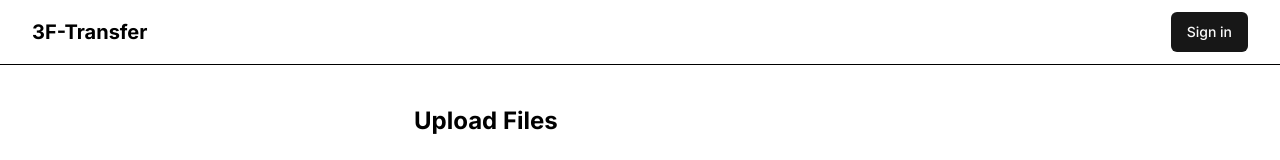
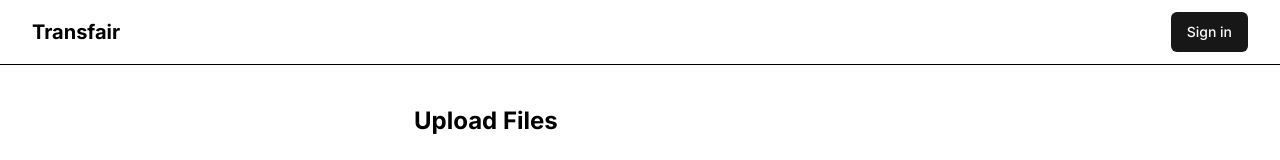
Before and after one commit to AlfGoto/transfair, a Next.js app: page / in a window 1280 px wide. Shown: the top 160 px of the page. Built offline with nearby package versions, Linux system fonts and the light colour scheme; no server answers.

Commit message:
feat: not-found and logout

```diff
--- a/src/app/[id]/page.tsx
+++ b/src/app/[id]/page.tsx
@@ -1,4 +1,5 @@
 import { FileDownloader } from "@/components/FileDownloader";
+import { notFound } from "next/navigation";
 
 export interface FileItem {
   id: string;
@@ -7,6 +8,7 @@
 }
 
 async function getFiles(id: string): Promise<FileItem[]> {
+  try {
     const res = await fetch(`${process.env.NEXT_PUBLIC_API_TRANSFER}/${id}`);
     const json = await res.json();
 
@@ -26,6 +28,10 @@
       })
     );
     return files;
+    // eslint-disable-next-line
+  } catch (e: any) {
+    notFound();
+  }
 }
 
 export default async function Page({ params }: { params: { id: string } }) {
--- /dev/null
+++ b/src/app/not-found.tsx
@@ -0,0 +1,47 @@
+import Link from "next/link";
+import { FileX2, Home } from "lucide-react";
+
+import { Button } from "@/components/ui/button";
+import {
+  Card,
+  CardContent,
+  CardDescription,
+  CardFooter,
+  CardHeader,
+  CardTitle,
+} from "@/components/ui/card";
+
+export default function NotFound() {
+  return (
+    <div className="w-full flex items-center justify-center p-4">
+      <Card className="mx-auto max-w-md shadow-lg">
+        <CardHeader className="text-center">
+          <div className="mx-auto mb-4 flex h-20 w-20 items-center justify-center rounded-full bg-muted">
+            <FileX2 className="h-10 w-10 text-muted-foreground" />
+          </div>
+          <CardTitle className="text-2xl">Download Link Not Found</CardTitle>
+          <CardDescription className="mt-2 text-base">
+            {
+              "The download link you're looking for doesn't exist or has expired."
+            }
+          </CardDescription>
+        </CardHeader>
+        <CardContent className="text-center text-muted-foreground">
+          <p>
+            {
+              "Please check the URL return to our homepage."
+            }
+          </p>
+        </CardContent>
+        <CardFooter className="flex justify-center pb-6">
+          <Button asChild size="lg">
+            <Link href="/" className="flex items-center gap-2">
+              <Home className="h-4 w-4" />
+              Homepage
+            </Link>
+          </Button>
+        </CardFooter>
+      </Card>
+    </div>
+  );
+}
--- a/src/components/FileUploader.tsx
+++ b/src/components/FileUploader.tsx
@@ -255,7 +255,7 @@
           <div className="mt-6 p-4 bg-green-100 border border-green-300 rounded-md">
             <p className="text-green-800 font-semibold mb-2">Envoi réussi !</p>
             <p className="text-sm text-green-700 mb-2">
-              Your files are available at :
+              Your files are available for 7 days at :
             </p>
             <div className="flex items-center space-x-2">
               <Input
--- a/src/components/Header.tsx
+++ b/src/components/Header.tsx
@@ -1,7 +1,7 @@
 "use client";
 
-import { useSession, signIn } from "next-auth/react";
-import { usePathname, useRouter } from "next/navigation";
+import { useSession, signIn, signOut } from "next-auth/react";
+import { useRouter } from "next/navigation";
 import { Button } from "@/components/ui/button";
 import {
   DropdownMenu,
@@ -10,78 +10,20 @@
   DropdownMenuTrigger,
 } from "@/components/ui/dropdown-menu";
 import { Avatar, AvatarFallback, AvatarImage } from "@/components/ui/avatar";
-import { motion, AnimatePresence } from "framer-motion";
 
 export function Header() {
   const { data: session } = useSession();
-  const pathname = usePathname();
   const router = useRouter();
-
-  const isDisplay = pathname.startsWith("/display");
-
-  const titleVariants = {
-    enter: (direction: number) => ({
-      x: direction > 0 ? 100 : -100,
-      opacity: 0,
-    }),
-    center: {
-      zIndex: 1,
-      x: 0,
-      opacity: 1,
-    },
-    exit: (direction: number) => ({
-      zIndex: 0,
-      x: direction < 0 ? 100 : -100,
-      opacity: 0,
-    }),
-  };
-
-  const swipeConfidenceThreshold = 10000;
-  const swipePower = (offset: number, velocity: number) => {
-    return Math.abs(offset) * velocity;
-  };
-
-  const paginate = () => {
-    router.push(isDisplay ? "/" : "/display");
-  };
 
   return (
     <header className="sticky top-0 w-full border-b bg-background/95 backdrop-blur supports-[backdrop-filter]:bg-background/60 z-50">
       <div className="container flex h-16 items-center justify-between px-8">
         <div
           className="relative flex items-center gap-2 cursor-pointer"
-          onClick={() => paginate()}
+          onClick={() => router.push("/")}
         >
-          <div className="relative h-8 w-32 overflow-hidden">
-            <AnimatePresence initial={false} custom={isDisplay ? 1 : -1}>
-              <motion.span
-                key={isDisplay ? "display" : "transfer"}
-                className="text-xl font-bold absolute inset-0 flex items-center"
-                custom={isDisplay ? 1 : -1}
-                variants={titleVariants}
-                initial="enter"
-                animate="center"
-                exit="exit"
-                transition={{
-                  x: { type: "spring", stiffness: 300, damping: 30 },
-                  opacity: { duration: 0.2 },
-                }}
-                drag="x"
-                dragConstraints={{ left: 0, right: 0 }}
-                dragElastic={1}
-                onDragEnd={(e, { offset, velocity }) => {
-                  const swipe = swipePower(offset.x, velocity.x);
-
-                  if (swipe < -swipeConfidenceThreshold) {
-                    paginate();
-                  } else if (swipe > swipeConfidenceThreshold) {
-                    paginate();
-                  }
-                }}
-              >
-                3F-{isDisplay ? "Display" : "Transfer"}
-              </motion.span>
-            </AnimatePresence>
+          <div className="relative h-8 w-32 flex items-center">
+            <span className="text-xl font-bold">Transfair</span>
           </div>
         </div>
 
@@ -106,8 +48,8 @@
                 </Button>
               </DropdownMenuTrigger>
               <DropdownMenuContent className="w-56" align="end" forceMount>
-                <DropdownMenuItem onClick={() => router.push("/profile")}>
-                  Profile
+                <DropdownMenuItem onClick={() => signOut()}>
+                  SignOut
                 </DropdownMenuItem>
               </DropdownMenuContent>
             </DropdownMenu>
```
Lines whose indentation alone changed are shown as unchanged.
